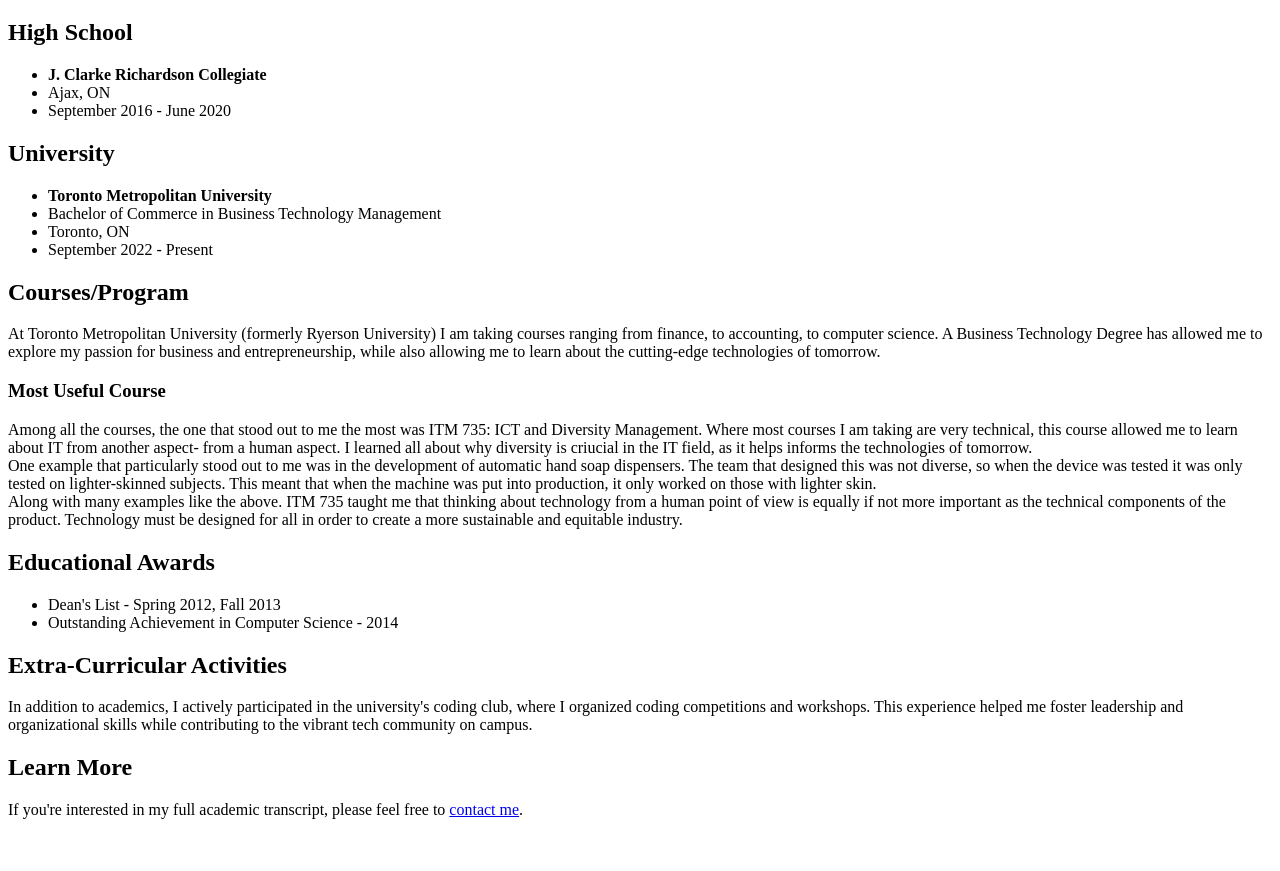
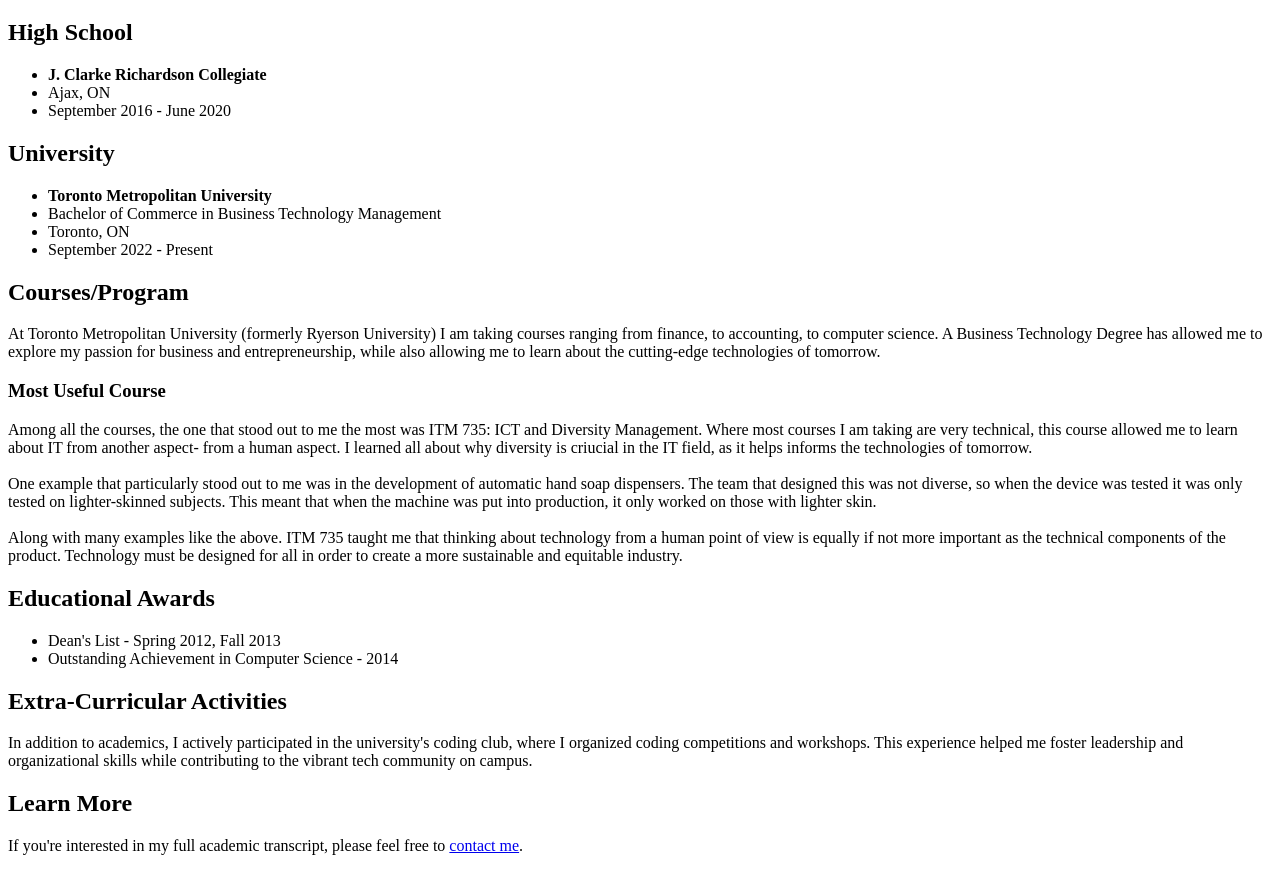
Before and after one commit to dhwani444/dhwani444.github.io, a plain HTML site: page index.html in a window 1280 px wide. Shown: the part 61-932 px from the top of the page. Before the commit the page ends 896 px from the top, so only its background shows below. Drawn offline with Linux system fonts and the light colour scheme.

Commit message:
Update index.html
Added line breaks to course description

```diff
--- a/index.html
+++ b/index.html
@@ -37,11 +37,11 @@
             Among all the courses, the one that stood out to me the most was ITM 735: ICT and Diversity
             Management. Where most courses I am taking are very technical, this course allowed me to
             learn about IT from another aspect- from a human aspect. I learned all about why diversity is
-            criucial in the IT field, as it helps informs the technologies of tomorrow. <br> One example
+            criucial in the IT field, as it helps informs the technologies of tomorrow. <br><br> One example
             that particularly stood out to me was in the development of automatic hand soap dispensers.
             The team that designed this was not diverse, so when the device was tested it was only tested
             on lighter-skinned subjects. This meant that when the machine was put into production, it only
-            worked on those with lighter skin. <br> Along with many examples like the above. ITM 735 taught
+            worked on those with lighter skin. <br><br> Along with many examples like the above. ITM 735 taught
             me that thinking about technology from a human point of view is equally if not more important
             as the technical components of the product. Technology must be designed for all in order to
             create a more sustainable and equitable industry.
```
